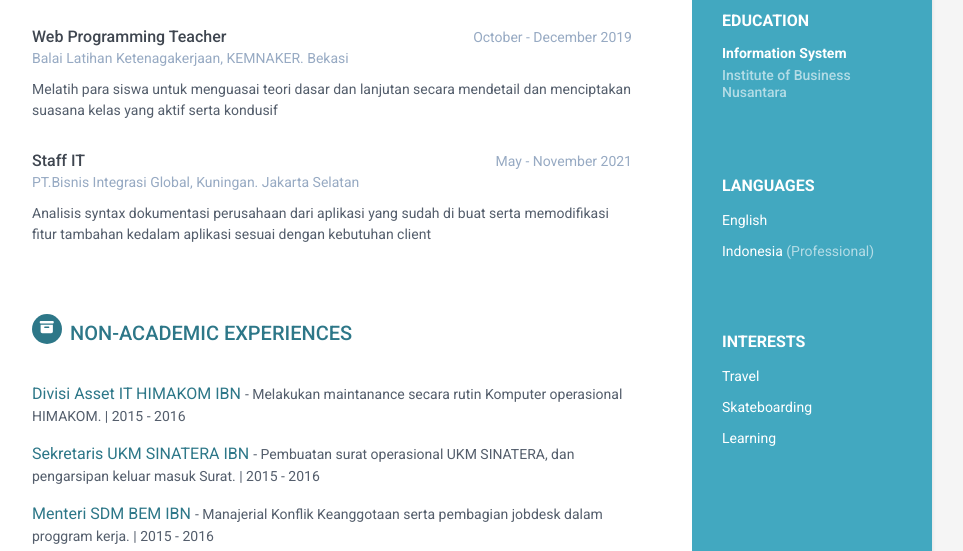
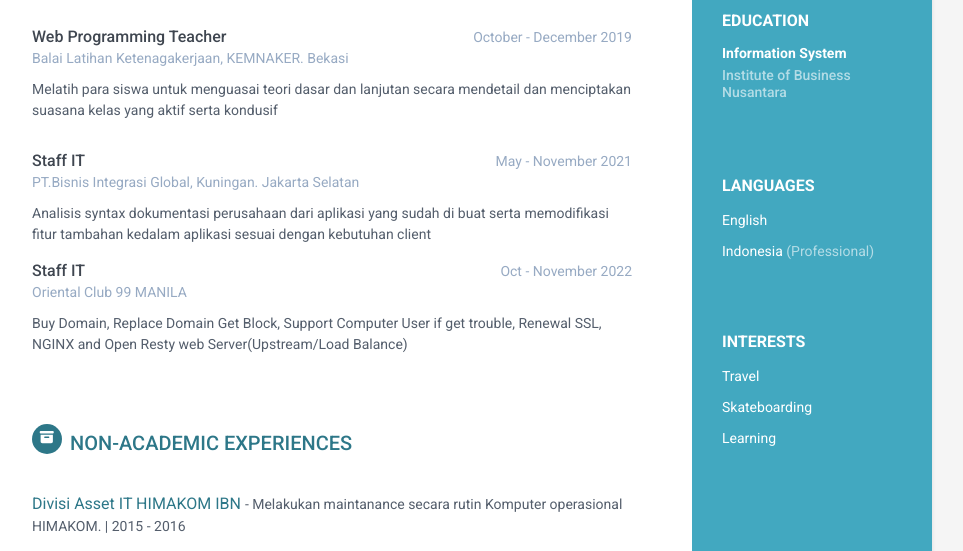
Before and after one commit to biassp/biassp.github.io, a plain HTML site: page index.html in a window 1280 px wide. Shown: the part 612-1163 px from the top of the page, without its empty margins (188-1151 px from the left). Drawn offline with Linux system fonts and the light colour scheme.

Commit message:
Update index.html

```diff
--- a/index.html
+++ b/index.html
@@ -153,6 +153,20 @@
                                         sesuai dengan kebutuhan client </p>
 
 
+                                    <div class="item">
+                                <div class="meta">
+                                    <div class="upper-row">
+                                        <h3 class="job-title">Staff IT</h3>
+                                        <div class="time">Oct - November 2022</div>
+                                    </div>
+                                    <!--//upper-row-->
+                                    <div class="company">Oriental Club 99 MANILA </div>
+                                </div>
+                                <!--//meta-->
+                                <div class="details">
+                                    <p>Buy Domain, Replace Domain Get Block, Support Computer User if get trouble, Renewal SSL, NGINX and Open Resty web Server(Upstream/Load Balance) </p>
+
+
                             <div class="item">
                                 <div class="meta">
                                     <div class="upper-row">
```
